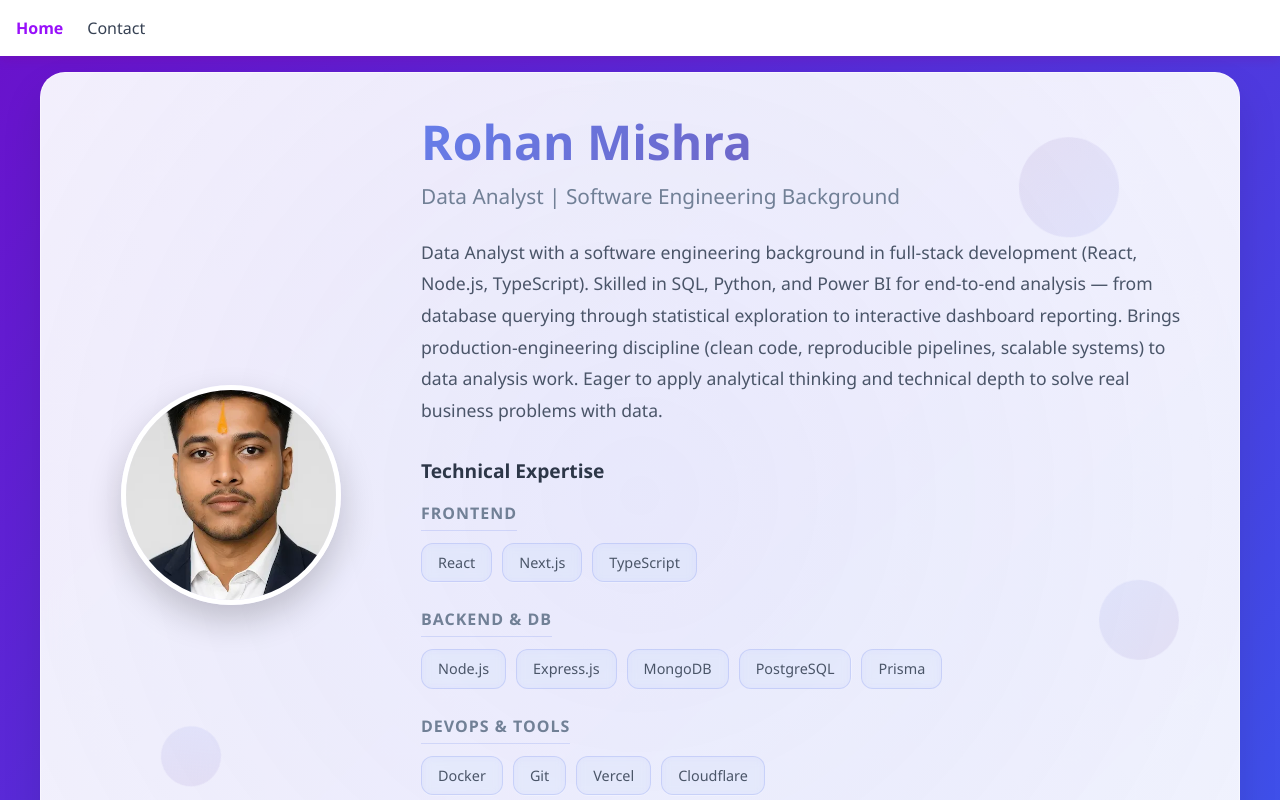
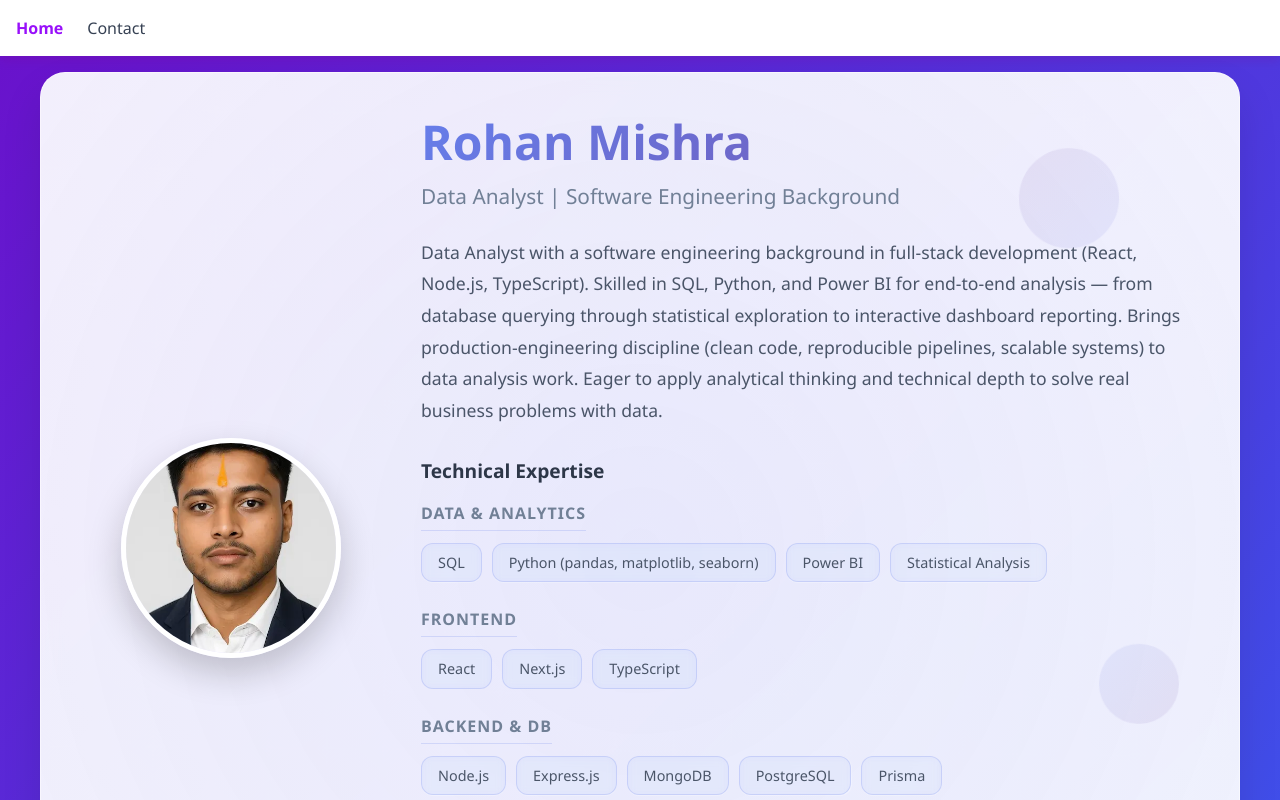
Before and after one commit to RohanMishra47/personal-dev-portfolio, a React (Vite) app in the folder client/: page / in a window 1280 px wide. Shown: the top 800 px of the page. Built offline with nearby package versions, Linux system fonts and the light colour scheme; a web font is replaced by a local one.

Commit message:
feat: add Data & Analytics skills section to About component

```diff
--- a/client/src/components/About.jsx
+++ b/client/src/components/About.jsx
@@ -21,6 +21,15 @@ const About = () => {
     );
 
   const skillCategories = [
+    {
+      title: "Data & Analytics",
+      items: [
+        "SQL",
+        "Python (pandas, matplotlib, seaborn)",
+        "Power BI",
+        "Statistical Analysis",
+      ],
+    },
     {
       title: "Frontend",
       items: ["React", "Next.js", "TypeScript"],
```
